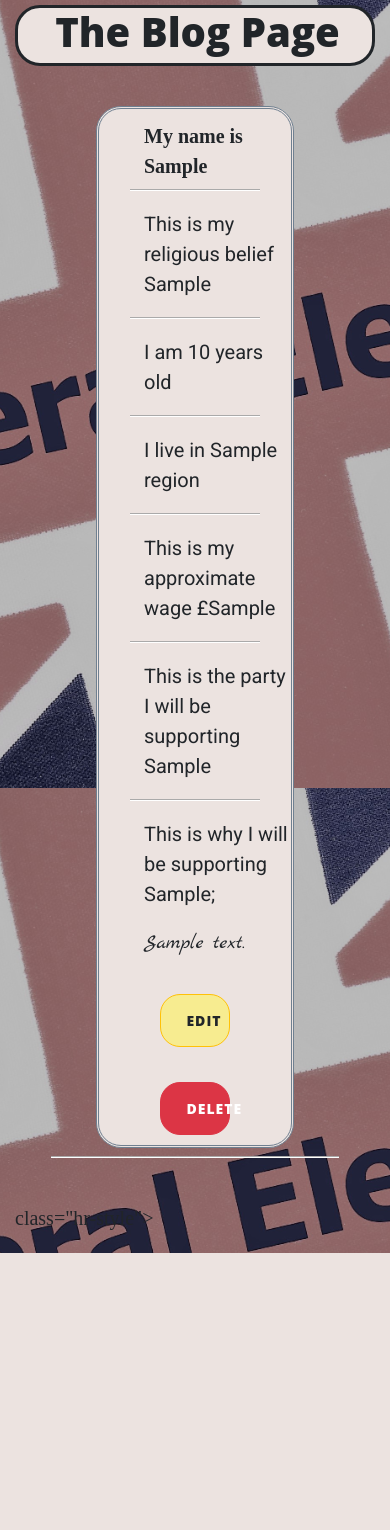
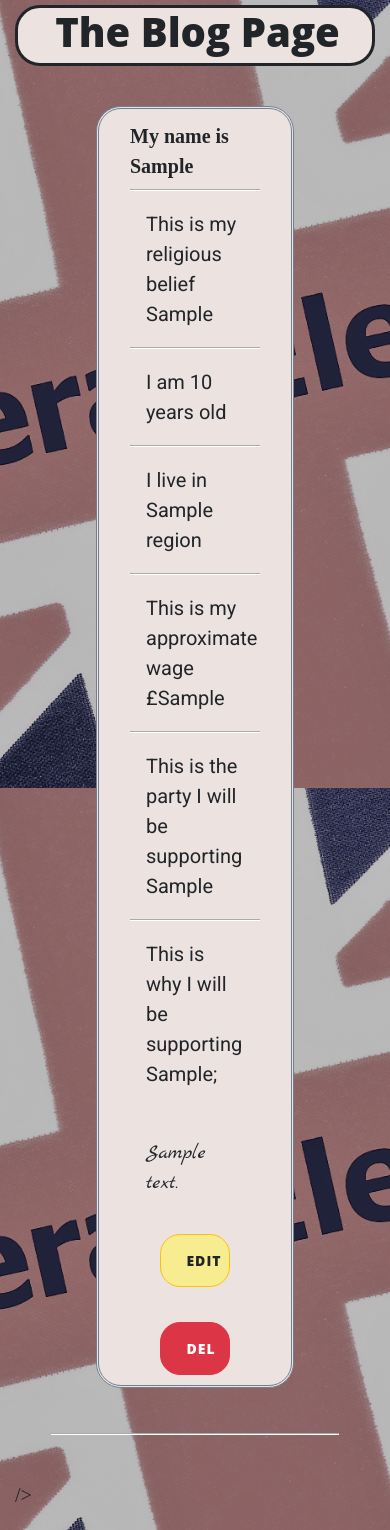
Before and after one commit to Rudancy/ms3, a Flask app: page /user_blogs in a window 390 px wide. Shown: the part 56-1586 px from the top of the page. Before the commit the page ends 1309 px from the top, so only its background shows below. Run offline with Flask 2, Linux system fonts and the light colour scheme; a database or web service that is not in the repository returns one stand-in record (values such as "Sample title"); some libraries are stand-ins or nearby versions.

Commit message:
responsive css added

```diff
--- a/static/css/style.css
+++ b/static/css/style.css
@@ -68,13 +68,14 @@ p {
 
 
 .output-info {
-    margin-left: 30px;
-
+    margin-left: 2rem;
+    margin-right: 2rem;
 }
 
 .output-info-name {
     padding-top: 12px;
-    margin-left: 30px;
+    margin-left: 1rem;
+    margin-right: 1rem;
 }
 
 
--- a/templates/user_blogs.html
+++ b/templates/user_blogs.html
@@ -51,7 +51,7 @@
           </a>
     </div>
     <div class="row">
-      <a href="{{url_for('delete_blog', user_profile_id=blog._id)}}" <button type="button" class="btn btn-danger btn-block">Delete</button>
+      <a href="{{url_for('delete_blog', user_profile_id=blog._id)}}" <button type="button" class="btn btn-danger btn-block">Del</button>
           </a>
     </div>
   </div>
@@ -59,4 +59,4 @@
 
 
 
-<hr/> class="hr-style"> {% endfor %} {% endblock %}
+<hr class="hr-style">/>  {% endfor %} {% endblock %}
```
Also changed, not shown: .c9/metadata/environment/app.py (+1 -1 lines), .c9/metadata/environment/templates/user_blogs.html (+1 -1 lines), .c9/metadata/environment/static/css/style.css, README.md.
